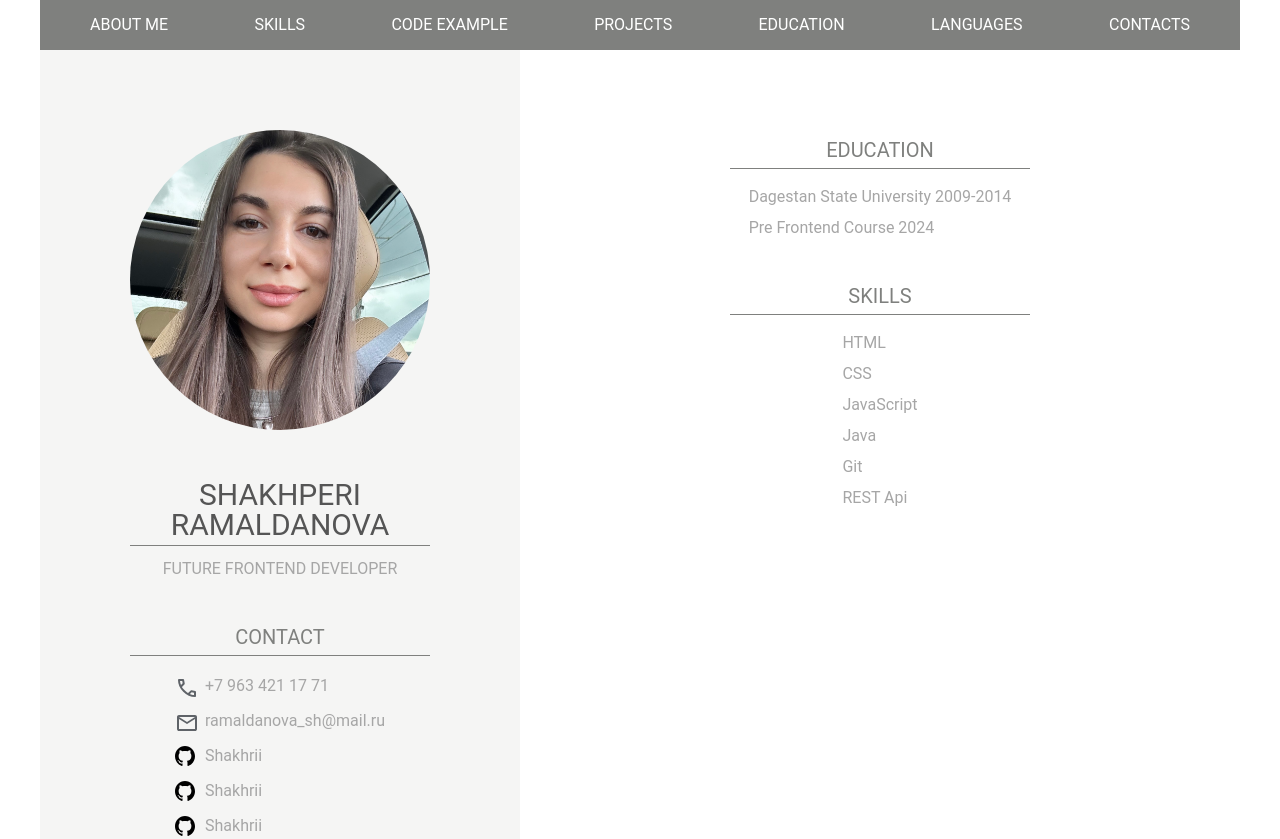
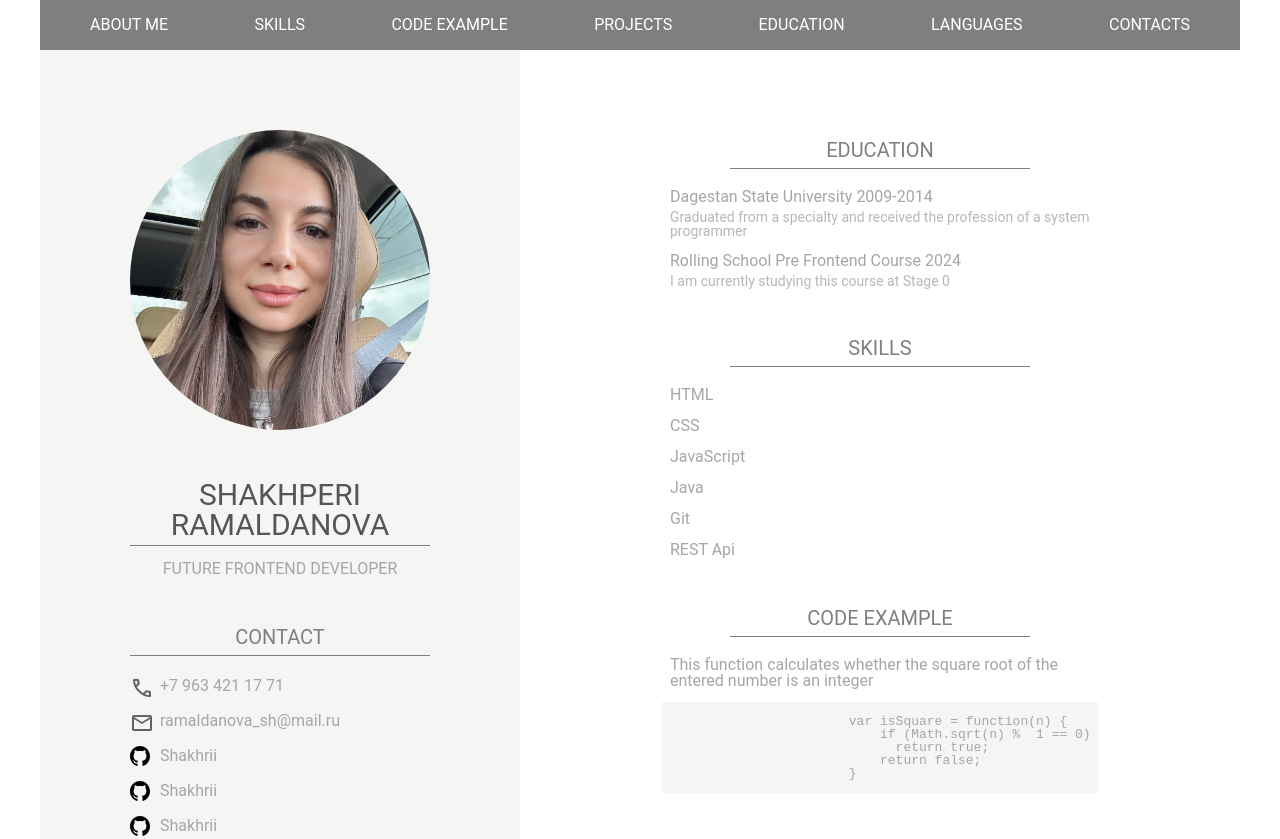
Before and after one commit to Shakhrii/rsschool-cv, a plain HTML site: page index.html in a window 1280 px wide. Shown: the top 839 px of the page. Drawn offline with Linux system fonts and the light colour scheme.

Commit message:
fix: change some spaces around blocks

```diff
--- a/css/style.css
+++ b/css/style.css
@@ -97,7 +97,7 @@ html {
   .right_side {
     width: 60%;
     background-color: #ffffff;
-    padding: 40px 50px;
+    padding: 40px 150px;
   }
 
   h1 {
@@ -147,10 +147,13 @@ html {
   }
 
   .list {
+    list-style: none;
     margin-top: 20px;
     display: flex;
     flex-direction: column;
+    align-items: start;
     gap: 15px;
+    width: 100%;
   }
 
   .information_contact-title {
@@ -208,3 +211,18 @@ html {
     margin-top: 20px;
     line-height: 1.5;
   }
+
+  .education_item-description {
+    font-size: 14px;
+    color: #b7b7b7;
+
+    margin-top: 5px;
+  }
+
+  .code_description {
+    margin-top: 20px;
+  }
+
+  .code_preview {
+    background-color: #f5f5f4;
+  }
--- a/index.html
+++ b/index.html
@@ -57,8 +57,8 @@
                     <h2 class="information_education-title sub_title">Education</h2>
                     <div class="line"></div>
                     <ul class="education_list list">
-                        <li>Dagestan State University 2009-2014</li>
-                        <li>Pre Frontend Course 2024</li>
+                        <li>Dagestan State University 2009-2014<p class="education_item-description">Graduated from a specialty and received the profession of a system programmer</p></li></li>
+                        <li>Rolling School Pre Frontend Course 2024<p class="education_item-description">I am currently studying this course at Stage 0</p></li></li>
                     </ul>
 
                 </article>
@@ -74,6 +74,20 @@
                         <li>REST Api</li>
                     </ul>
                 </article>
+
+                <article class="information_code information_article">
+                    <h2 class="code-title sub_title">Code example</h2>
+                    <div class="line"></div>
+                    <p class="code_description">This function calculates whether the square root of the entered number is an integer</p>
+                    <xmp class="code_preview">
+                        var isSquare = function(n) {
+                            if (Math.sqrt(n) %  1 == 0)
+                              return true;
+                            return false;
+                        }
+                    </xmp>
+
+                </article>
             </section>
 
         </div>
```
